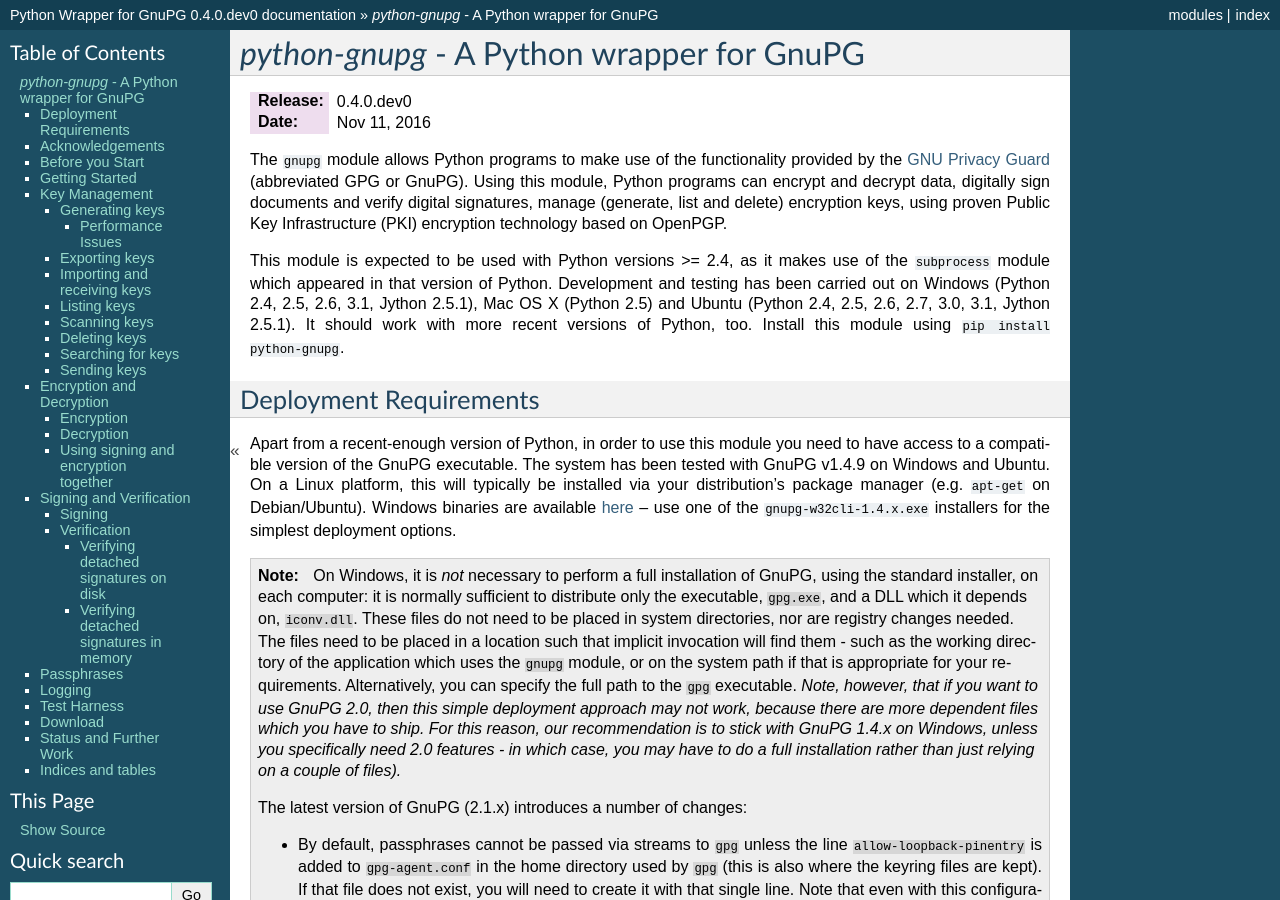
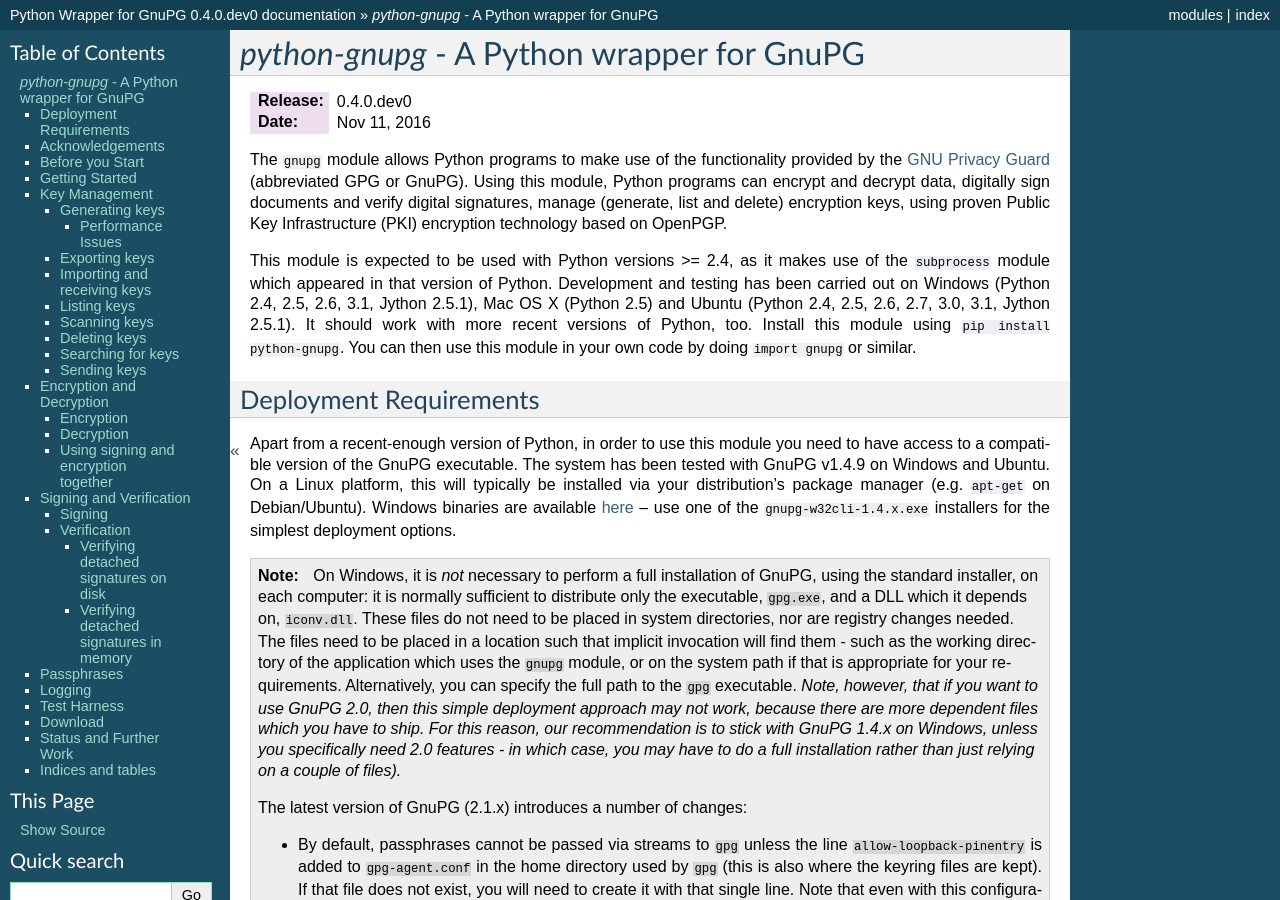
Before and after one commit to vsajip/python-gnupg, a Sphinx documentation site: the page built from docs/index.rst, in a window 1280 px wide and 900 px high. Built offline with Sphinx 7.4.7, drawn with Linux system fonts in a browser that asks for light colours; formulas are drawn with MathJax 3.

Commit message:
Tweaked introductory documentation.

```diff
--- a/docs/index.rst
+++ b/docs/index.rst
@@ -20,9 +20,14 @@
 .. toctree::
    :maxdepth: 2
 
-The ``gnupg`` module allows Python programs to make use of the functionality provided by the `GNU Privacy Guard`__ (abbreviated GPG or GnuPG). Using this module, Python programs can encrypt and decrypt data, digitally sign documents and verify digital signatures, manage (generate, list and delete) encryption keys, using proven Public Key Infrastructure (PKI) encryption technology based on OpenPGP.
+The ``gnupg`` module allows Python programs to make use of the functionality provided by the `GNU Privacy Guard`__ (abbreviated GPG or GnuPG). Using
+this module, Python programs can encrypt and decrypt data, digitally sign documents and verify digital signatures, manage (generate, list and delete)
+encryption keys, using proven Public Key Infrastructure (PKI) encryption technology based on OpenPGP.
 
-This module is expected to be used with Python versions >= 2.4, as it makes use of the ``subprocess`` module which appeared in that version of Python. Development and testing has been carried out on Windows (Python 2.4, 2.5, 2.6, 3.1, Jython 2.5.1), Mac OS X (Python 2.5) and Ubuntu (Python 2.4, 2.5, 2.6, 2.7, 3.0, 3.1, Jython 2.5.1). It should work with more recent versions of Python, too. Install this module using ``pip install python-gnupg``.
+This module is expected to be used with Python versions >= 2.4, as it makes use of the ``subprocess`` module which appeared in that version of Python.
+Development and testing has been carried out on Windows (Python 2.4, 2.5, 2.6, 3.1, Jython 2.5.1), Mac OS X (Python 2.5) and Ubuntu (Python 2.4, 2.5,
+2.6, 2.7, 3.0, 3.1, Jython 2.5.1). It should work with more recent versions of Python, too. Install this module using ``pip install python-gnupg``.
+You can then use this module in your own code by doing ``import gnupg`` or similar.
 
 
 __ gnupg_
```
